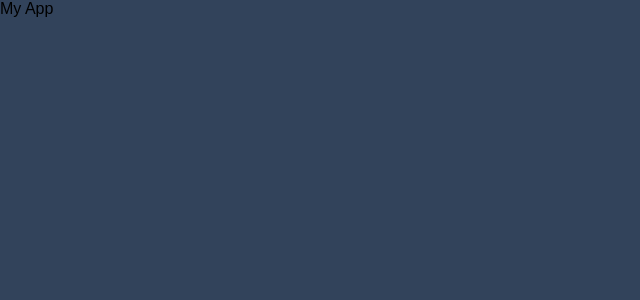
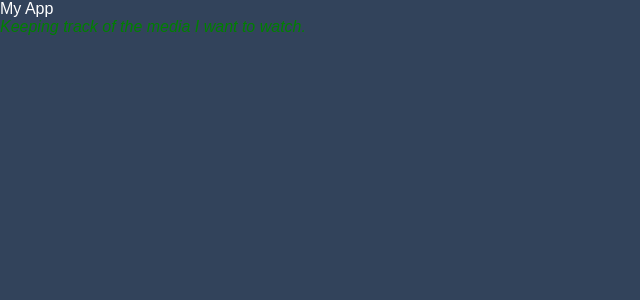
Before and after one commit to jnaraja/angular_project, an Angular app: page / in a window 1280 px wide. Shown: the top 300 px of the page, without its empty margins (0-640 px from the left). Built offline with nearby package versions, Linux system fonts and the light colour scheme.

Commit message:
Added some styling to component

```diff
--- /dev/null
+++ b/src/app/app.component.css
@@ -0,0 +1,8 @@
+h1 {
+    color: #ffffff;
+}
+
+.description {
+    font-style: italic;
+    color: green;
+}
--- /dev/null
+++ b/src/app/app.component.html
@@ -0,0 +1,2 @@
+<h1>My App</h1>
+<p class="description">Keeping track of the media I want to watch.</p>
--- a/src/app/app.component.ts
+++ b/src/app/app.component.ts
@@ -1,7 +1,8 @@
 import { Component } from '@angular/core';
 
 @Component({
-  selector: 'app-root',
-  template: '<h1>My App</h1>'
+  selector: 'mw-app',
+  templateUrl: './app.component.html',
+  styleUrls: ['./app.component.css']
 })
 export class AppComponent {}
--- a/src/index.html
+++ b/src/index.html
@@ -9,6 +9,6 @@
   <link rel="icon" type="image/x-icon" href="favicon.ico">
 </head>
 <body>
-  <app-root></app-root>
+  <mw-app></mw-app>
 </body>
 </html>
```
